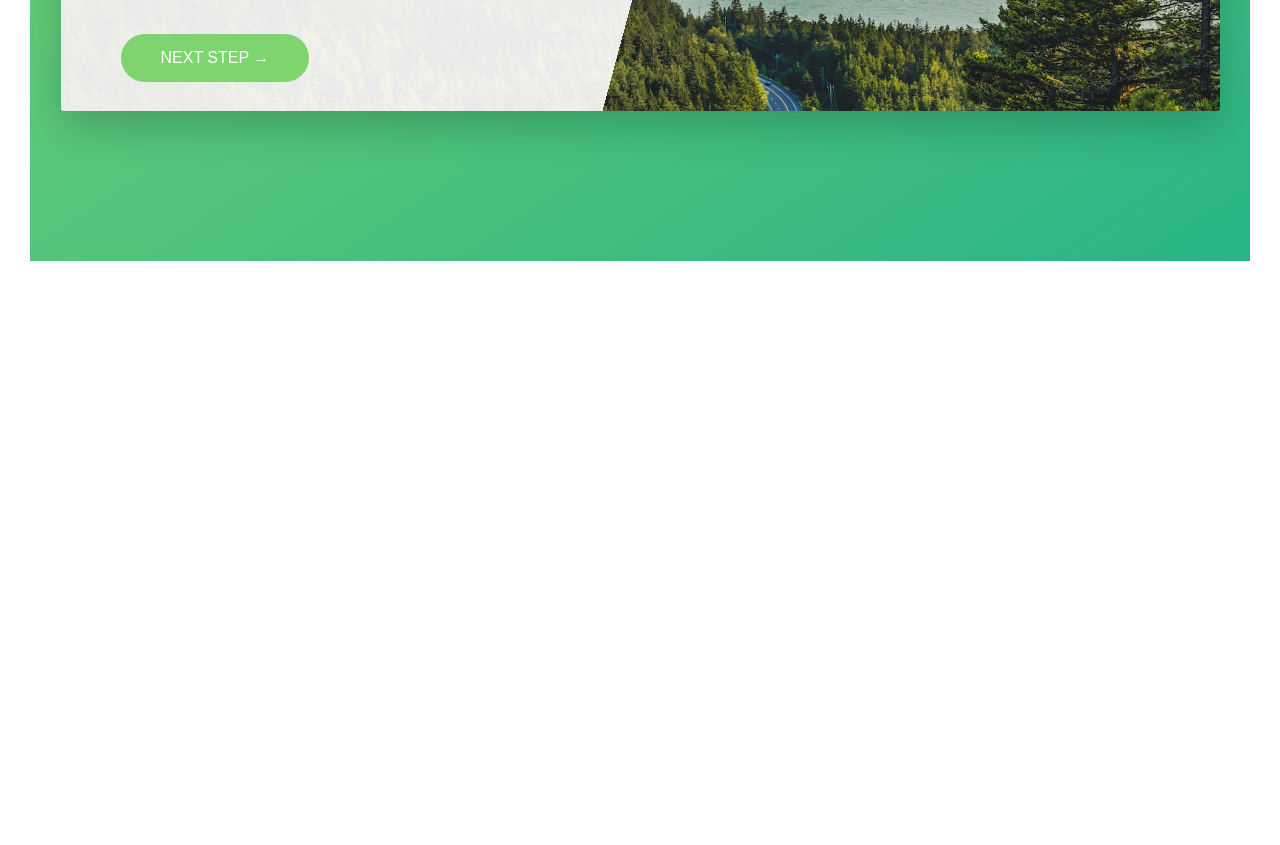
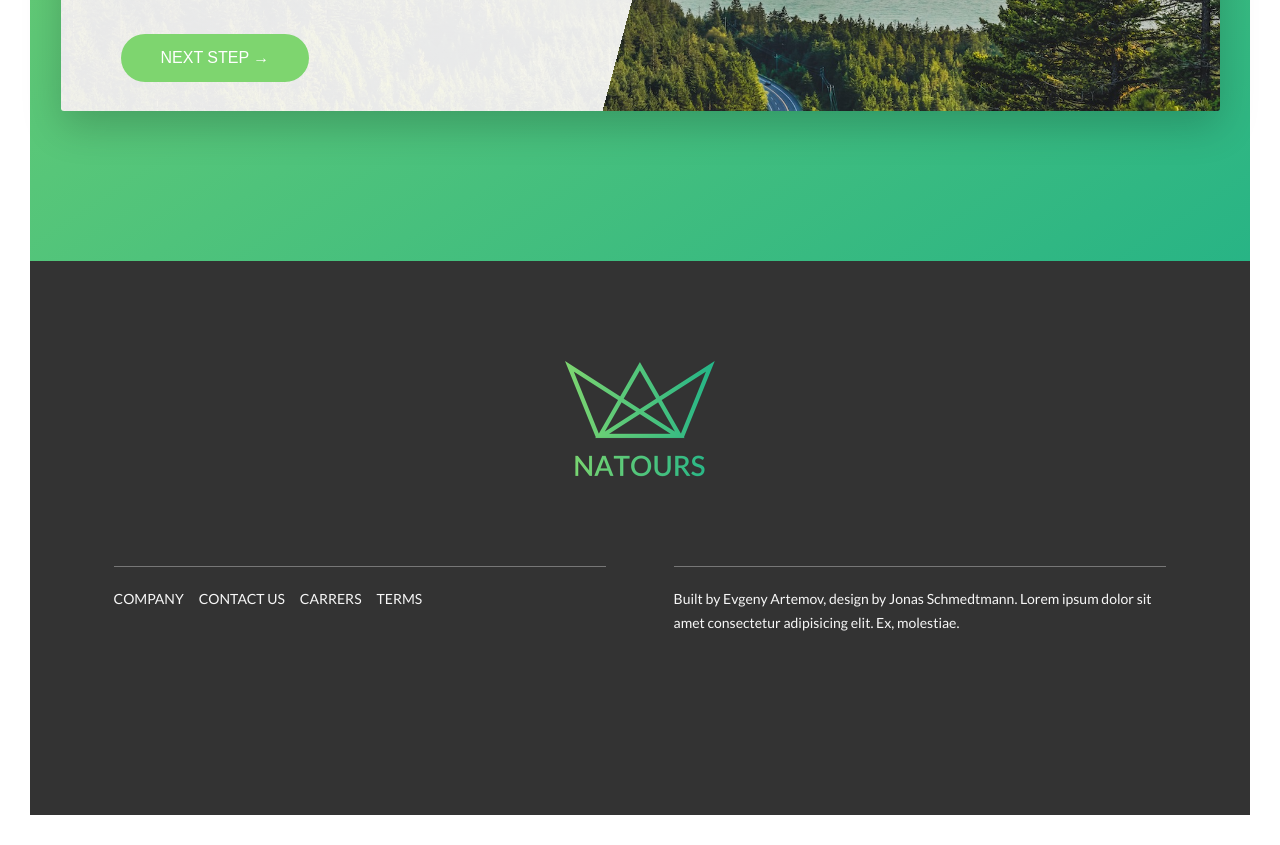
Before and after one commit to EvgenyArtemov/Tours-landing-page, a website: page index.html in a window 1280 px wide. Shown: the part 5060-5905 px from the top of the page. Before the commit the page ends 5351 px from the top, so only its background shows below. Drawn offline with Linux system fonts and the light colour scheme.

Commit message:
- Footer

```diff
--- a/index.html
+++ b/index.html
@@ -324,5 +324,26 @@
 
         </main>
 
+        <footer class="footer">
+            <div class="footer__logo-box">
+                <img src="img/logo-green-2x.png" alt="Full logo" class="footer__logo">
+            </div>
+
+            <div class="footer-flex">
+                <div class="footer__navigation">
+                    <ul class="footer__list">
+                        <li class="footer__item"><a href="#" class="footer__link">Company</a></li>
+                        <li class="footer__item"><a href="#" class="footer__link">Contact us</a></li>
+                        <li class="footer__item"><a href="#" class="footer__link">Carrers</a></li>
+                        <li class="footer__item"><a href="#" class="footer__link">Terms</a></li>
+                    </ul>
+                </div>
+
+                <p class="footer__copyright">
+                    Built by Evgeny Artemov, design by Jonas Schmedtmann. Lorem ipsum dolor sit amet consectetur adipisicing elit. Ex, molestiae.
+                </p>
+            </div>
+        </footer>
+
     </body>
 </html>
--- /dev/null
+++ b/sass/layout/_footer.scss
@@ -0,0 +1,70 @@
+.footer {
+    display: flex;
+    flex-direction: column;
+    position: relative;
+    background-color: $color-grey-dark-3;
+    padding: 10rem 0;
+    font-size: 1.4rem;
+    color: $color-grey-light-1;
+
+    &-flex {
+        display: flex;
+        margin: 8rem 5rem;
+    }
+
+    &__logo-box {
+        align-self: center;
+    }
+
+    &__logo {
+        width: 15rem;
+        height: auto;
+    }
+
+    &__navigation {
+        flex: 50%;
+        border-top: 1px solid $color-grey-dark;
+        padding-top: 2rem;
+        display: inline-block;
+        margin: 0 3%;
+    }
+
+    &__list {
+        display: inline-flex;
+        list-style: none;
+    }
+
+    &__item {
+        margin: auto;
+
+        &:not(:last-child) {
+            margin-right: 1.5rem;
+        }
+    }
+
+    &__link {
+        &:link,
+        &:visited {
+            color: $color-grey-light-1;
+            background-color: $color-grey-dark-3;
+            text-decoration: none;
+            text-transform: uppercase;
+            display: inline-block;
+            transition: all .2s;
+        }
+
+        &:hover,
+        &:active {
+            color: $medium-green;
+            box-shadow: 0 1rem 2rem rgba($color-black, .4);
+            transform: rotate(5deg) scale(1.3);
+        }
+    }
+
+    &__copyright {
+        flex: 50%;
+        border-top: 1px solid $color-grey-dark;
+        padding-top: 2rem;
+        margin: 0 3%;
+    }
+}
--- a/sass/main.scss
+++ b/sass/main.scss
@@ -17,6 +17,7 @@
 @import "layout/tours";
 @import "layout/stories";
 @import "layout/booking";
+@import "layout/footer";
 
 
 
```
Also changed, not shown: css/style.css.
